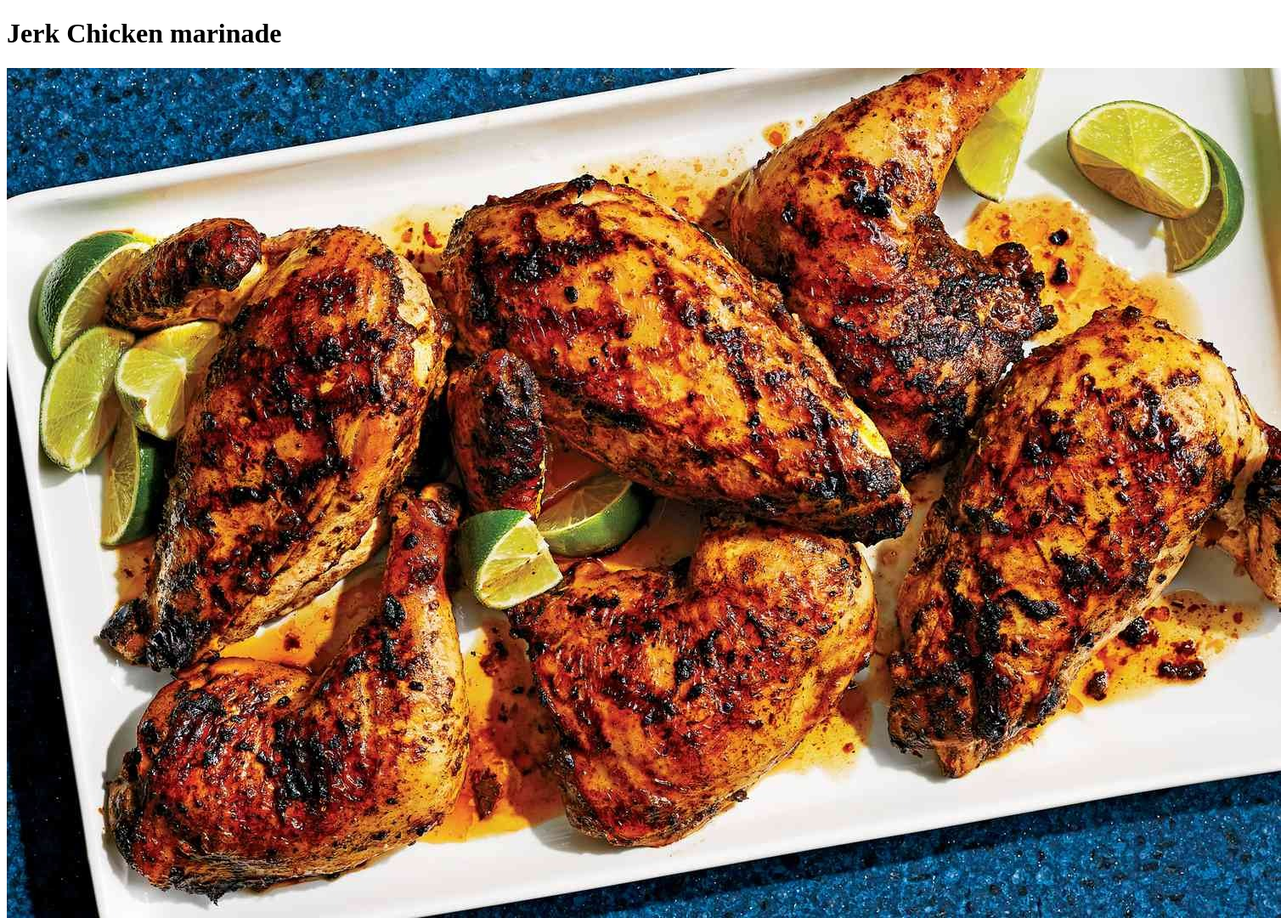
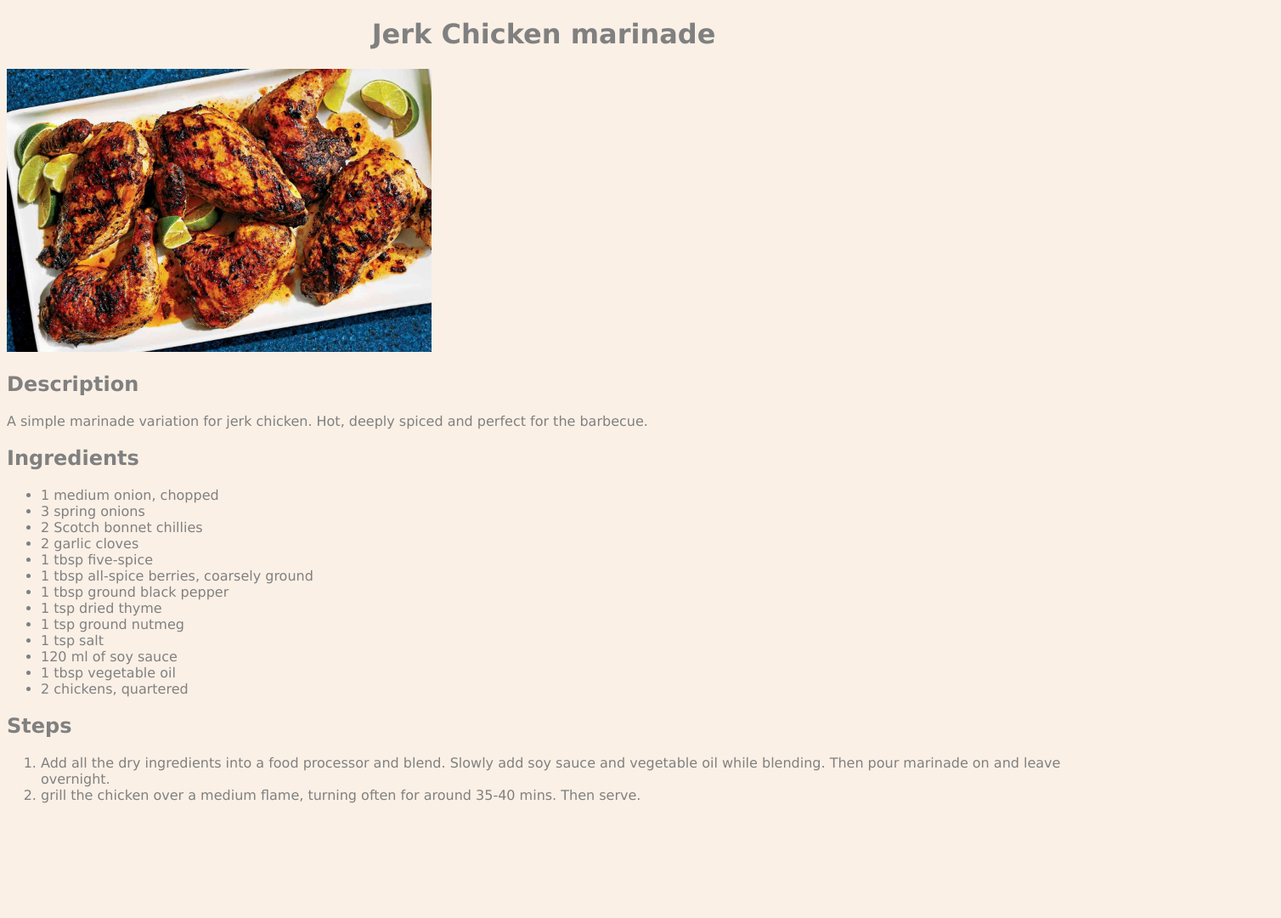
Before and after one commit to mtehalliday/odin-recipes, a plain HTML site: page recipes/jerk_chicken.html in a window 1280 px wide. Shown: the top 1080 px of the page at 85% size, 1508 px wide, since content can reach past the window. After the commit the page ends 961 px from the top, so only its background shows below. Drawn offline with Linux system fonts and the light colour scheme.

Commit message:
Gently styled

```diff
--- a/recipes/jerk_chicken.html
+++ b/recipes/jerk_chicken.html
@@ -4,6 +4,7 @@
     <meta charset="UTF-8">
     <meta http-equiv="X-UA-Compatible" content="IE=edge">
     <meta name="viewport" content="width=device-width, initial-scale=1.0">
+    <link href="../styles.css" rel="stylesheet">
     <title>Document</title>
 </head>
 <body>
--- /dev/null
+++ b/styles.css
@@ -0,0 +1,14 @@
+* {
+    font-family: verdana, sans-serif;
+    color: gray;
+    background: linen;
+}
+
+h1 {
+    text-align:center;
+}
+
+img {
+    width: 500px;
+    height: auto;
+}
```
Also changed, not shown: index.html (+1 -0 lines), recipes/leek-potato-soup.html (+1 -0 lines), recipes/spicy-chicken-salad.html (+1 -0 lines).
